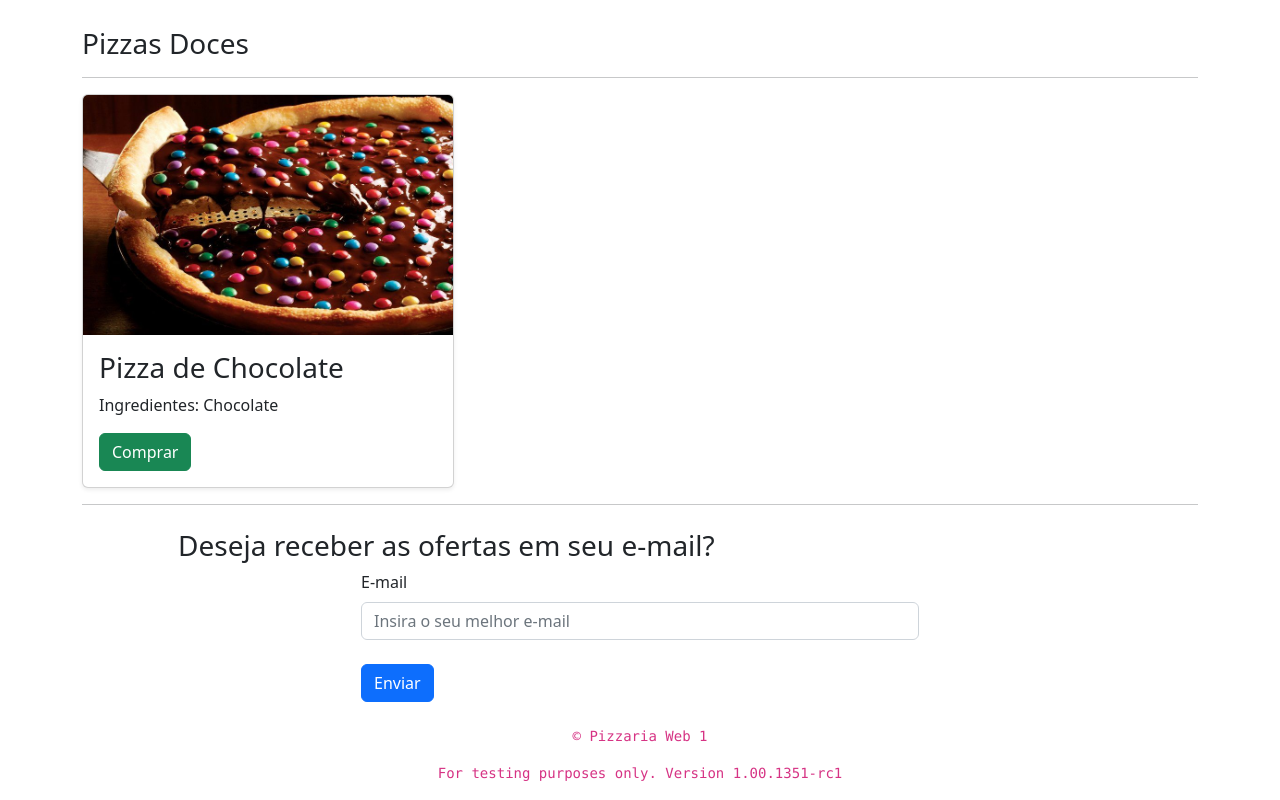
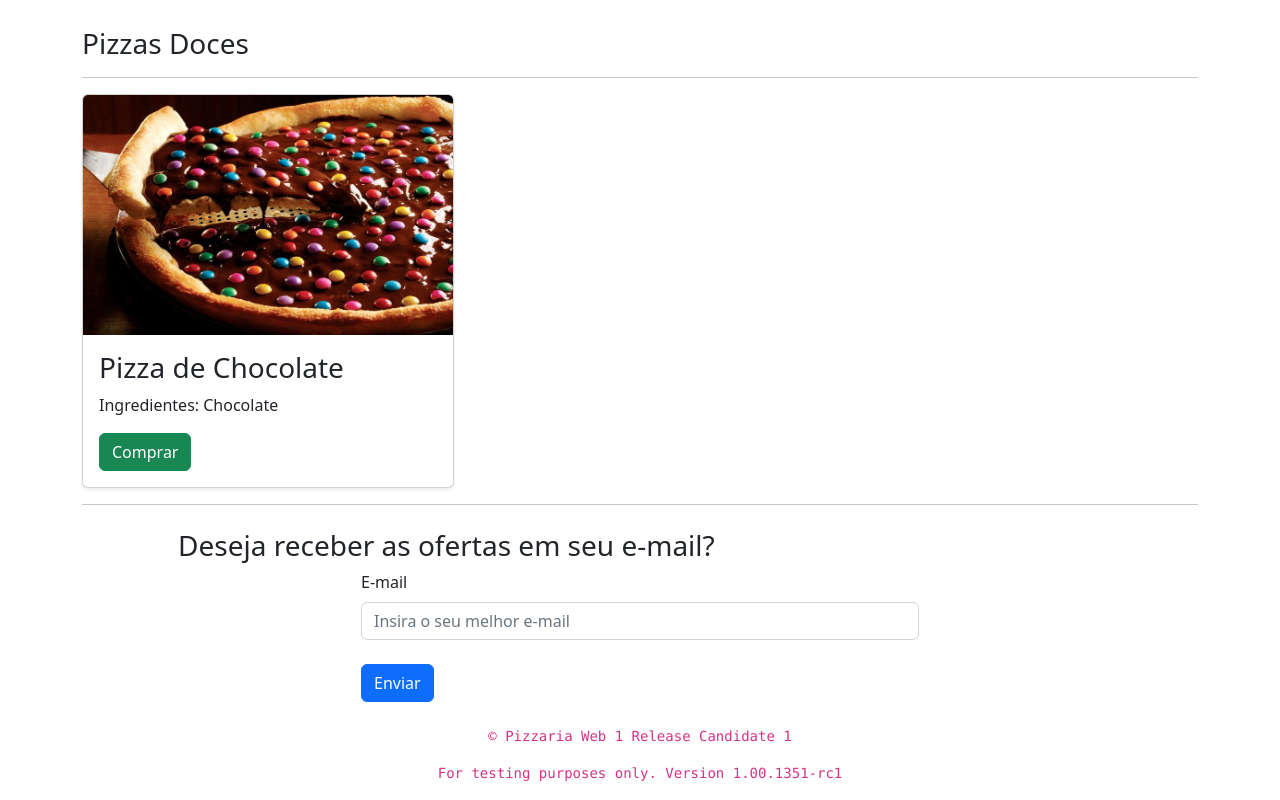
Before and after one commit to evertonmarianogomes/pizzariaweb1, a website built with webpack: page index.html in a window 1280 px wide. Shown: the part 1851-2651 px from the top of the page. Built offline with nearby package versions, Linux system fonts and the light colour scheme; files whose address does not match are found by name.

Commit message:
1.00.1351-rc1 - Release Candidate 1

```diff
--- a/index.html
+++ b/index.html
@@ -204,7 +204,7 @@
 
   </section>
   <code class="ms-5 text-center">
-        <p>&copy; Pizzaria Web 1</p>
+        <p>&copy; Pizzaria Web 1 Release Candidate 1</p>
         <p>For testing purposes only. Version 1.00.1351-rc1</p>
     </code>
 
```
